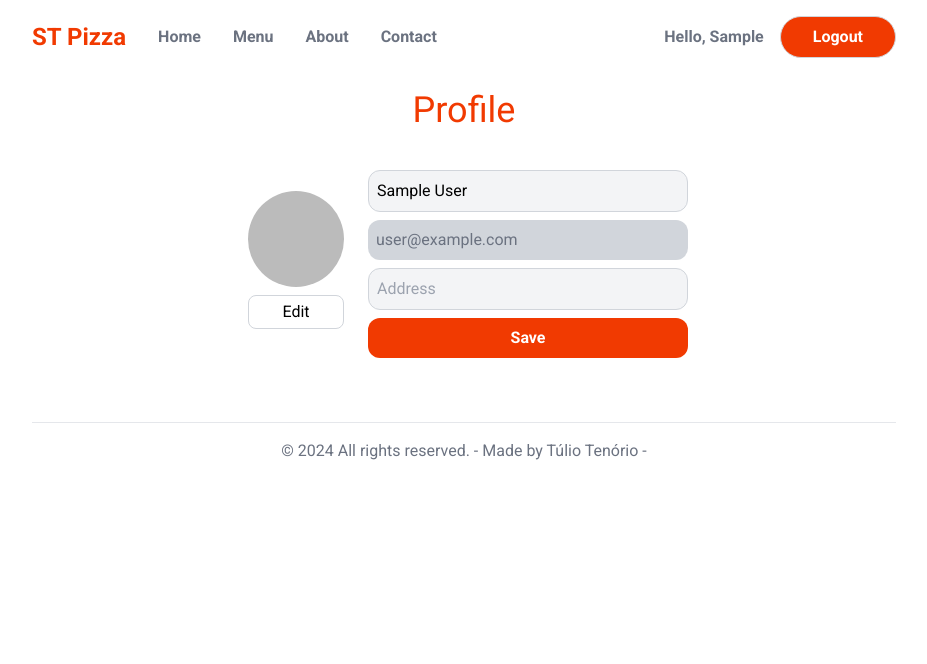
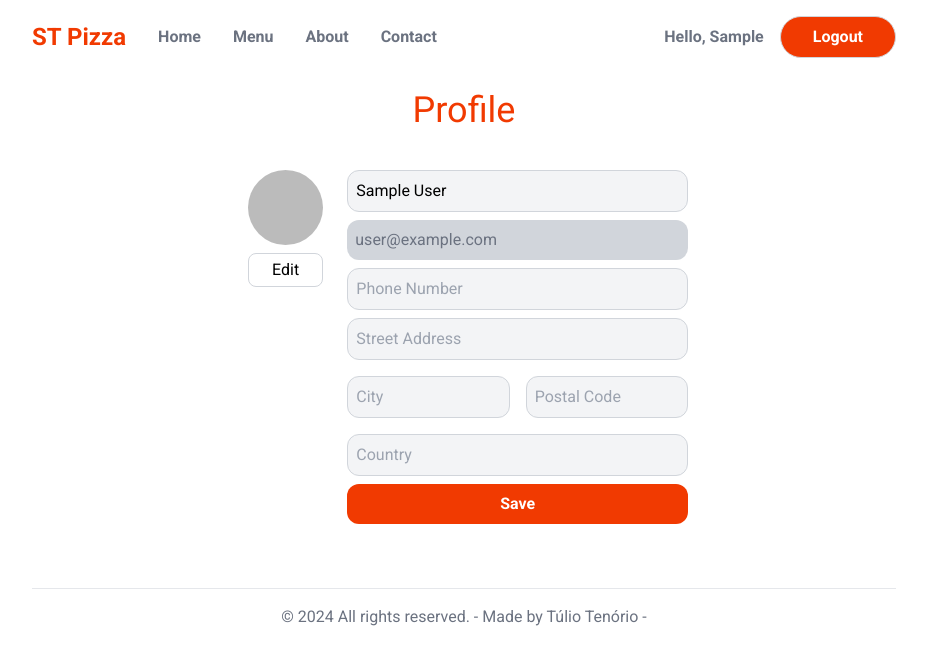
Before and after one commit to tulioten/delivery-app, a Next.js app: page /profile in a window 1280 px wide. Shown: the top 664 px of the page, without its empty margins (176-1103 px from the left). Built offline with nearby package versions, Linux system fonts and the light colour scheme; no server answers; sample sign-in values are in the browser's storage.

Commit message:
Att profile page

```diff
--- a/package.json
+++ b/package.json
@@ -19,6 +19,7 @@
     "next-auth": "^4.24.7",
     "react": "^18",
     "react-dom": "^18",
+    "react-hot-toast": "^2.4.1",
     "uniqid": "^5.4.0"
   },
   "devDependencies": {
--- a/src/app/api/profile/route.js
+++ b/src/app/api/profile/route.js
@@ -9,11 +9,17 @@ export async function PUT(req) {
   const data = await req.json()
   const session = await getServerSession(authOptions)
   const email = session.user.email
-  console.log({ session, data })
 
+  const update = {}
   if ('name' in data) {
-    // update user name
-    await User.updateOne({ email }, { name: data.name })
+    update.name = data.name
+  }
+  if ('image' in data) {
+    update.image = data.image
+  }
+  if (Object.keys(update).length > 0) {
+    // update user name and image
+    await User.updateOne({ email }, update)
   }
 
   return Response.json(true)
--- a/src/app/globals.css
+++ b/src/app/globals.css
@@ -9,6 +9,7 @@ section.hero{
 
 input[type="email"],
 input[type="password"],
+input[type="tel"],
 input[type="text"] {
     @apply block w-full my-2 rounded-xl;
     @apply block border p-2 border-gray-300 bg-gray-100;
@@ -16,6 +17,7 @@ input[type="text"] {
 
 input[type="email"]:disabled,
 input[type="password"]:disabled,
+input[type="tel"]:disabled,
 input[type="text"]:disabled {
     @apply bg-gray-300 border-0 cursor-not-allowed text-gray-500;
 }
--- a/src/app/layout.js
+++ b/src/app/layout.js
@@ -1,7 +1,8 @@
 import { Roboto } from 'next/font/google'
+import { Toaster } from 'react-hot-toast'
 import AppProvider from '@/components/AppContext'
+import Header from '@/components/layout/Header'
 import './globals.css'
-import Header from '@/components/layout/Header'
 
 const roboto = Roboto({ subsets: ['latin'], weight: ['400', '500', '700'] })
 
@@ -16,6 +17,7 @@ export default function RootLayout({ children }) {
       <body className={roboto.className}>
         <main className="max-w-4xl mx-auto p-4">
           <AppProvider>
+            <Toaster />
             <Header />
             {children}
             <footer className="border-t p-4 text-center text-gray-500 mt-16">
--- a/src/app/profile/page.js
+++ b/src/app/profile/page.js
@@ -4,6 +4,7 @@ import Image from 'next/image'
 import { useSession } from 'next-auth/react'
 import { redirect } from 'next/navigation'
 import { useEffect, useState } from 'react'
+import toast from 'react-hot-toast'
 
 export default function ProfilePage() {
   const session = useSession()
@@ -11,8 +12,11 @@ export default function ProfilePage() {
   const userData = session?.data?.user
   const [userName, setUserName] = useState('')
   const [userImage, setUserImage] = useState('')
-  const [saved, setSaved] = useState(false)
-  const [isSaving, setIsSaving] = useState(false)
+  const [phone, setPhone] = useState('')
+  const [streetAddress, setStreetAddress] = useState('')
+  const [city, setCity] = useState('')
+  const [postalCode, setPostalCode] = useState('')
+  const [country, setCountry] = useState('')
 
   useEffect(() => {
     if (status === 'authenticated') {
@@ -23,18 +27,23 @@ export default function ProfilePage() {
 
   async function handleProfileInfoUpdate(ev) {
     ev.preventDefault()
-    setSaved(false)
-    setIsSaving(true)
 
-    const response = await fetch('/api/profile', {
+    const updatePromise = fetch('/api/profile', {
       method: 'PUT',
       headers: { 'Content-Type': 'application/json' },
-      body: JSON.stringify({ name: userName }),
+      body: JSON.stringify({ name: userName, image: userImage }),
+    }).then((response) => {
+      if (response.ok) {
+        return response
+      }
+
+      throw new Error('Update Error')
     })
-    setIsSaving(false)
-    if (response.ok) {
-      setSaved(true)
-    }
+    await toast.promise(updatePromise, {
+      loading: 'Updating...',
+      success: 'Update Complete!',
+      error: 'Error updating',
+    })
   }
 
   async function handleProfileImage(ev) {
@@ -42,12 +51,24 @@ export default function ProfilePage() {
     if (files?.length === 1) {
       const data = new FormData()
       data.set('files', files[0])
-      const response = await fetch('/api/upload', {
+
+      const uploadPromise = fetch('/api/upload', {
         method: 'POST',
         body: data,
+      }).then((response) => {
+        if (response.ok) {
+          return response.json().then((profileImageLink) => {
+            setUserImage(profileImageLink)
+          })
+        }
+        throw new Error('Something went wrong')
       })
-      const profileImageLink = await response.json()
-      setUserImage(profileImageLink)
+
+      await toast.promise(uploadPromise, {
+        loading: 'Uploading...',
+        success: 'Upload successfully!',
+        error: 'Error Uploading Image!',
+      })
     }
   }
 
@@ -63,23 +84,13 @@ export default function ProfilePage() {
     <section className="mt-8">
       <h1 className="text-center text-primary text-4xl m-8">Profile</h1>
       <div className="max-w-md mx-auto">
-        {saved && (
-          <h2 className="text-center p-4 bg-green-200 font-semibold rounded-xl">
-            Profile has been updated!
-          </h2>
-        )}
-        {isSaving && (
-          <h2 className="text-center p-4 bg-blue-200 font-semibold rounded-xl">
-            Updating...
-          </h2>
-        )}
-        <div className="flex gap-4 items-center">
+        <div className="flex gap-4">
           <div>
             <div className="p-2  rounded-lg relative">
               {userImage && (
                 <Image
                   className="rounded-full w-full h-full mb-1"
-                  alt="Atavar"
+                  alt="Avatar"
                   src={userImage}
                   width={250}
                   height={250}
@@ -110,7 +121,38 @@ export default function ProfilePage() {
               placeholder="Email"
               value={userData.email}
             />
-            <input type="text" placeholder="Address" />
+            <input
+              type="tel"
+              placeholder="Phone Number"
+              value={phone}
+              onChange={(ev) => setPhone(ev.target.value)}
+            />
+            <input
+              type="text"
+              placeholder="Street Address"
+              value={streetAddress}
+              onChange={(ev) => setStreetAddress(ev.target.value)}
+            />
+            <div className="flex gap-4">
+              <input
+                type="text"
+                placeholder="City"
+                value={city}
+                onChange={(ev) => setCity(ev.target.value)}
+              />
+              <input
+                type="text"
+                placeholder="Postal Code"
+                value={postalCode}
+                onChange={(ev) => setPostalCode(ev.target.value)}
+              />
+            </div>
+            <input
+              type="text"
+              placeholder="Country"
+              value={country}
+              onChange={(ev) => setCountry(ev.target.value)}
+            />
             <button type="submit">Save</button>
           </form>
         </div>
--- a/src/models/User.js
+++ b/src/models/User.js
@@ -14,6 +14,9 @@ const UserSchema = new Schema({
     unique: false,
     required: true,
   },
+  image: {
+    type: String,
+  },
 })
 
 const User = models?.User || model('User', UserSchema)
```
Also changed, not shown: 1 other file (tests, documents, lock files or other folders).
